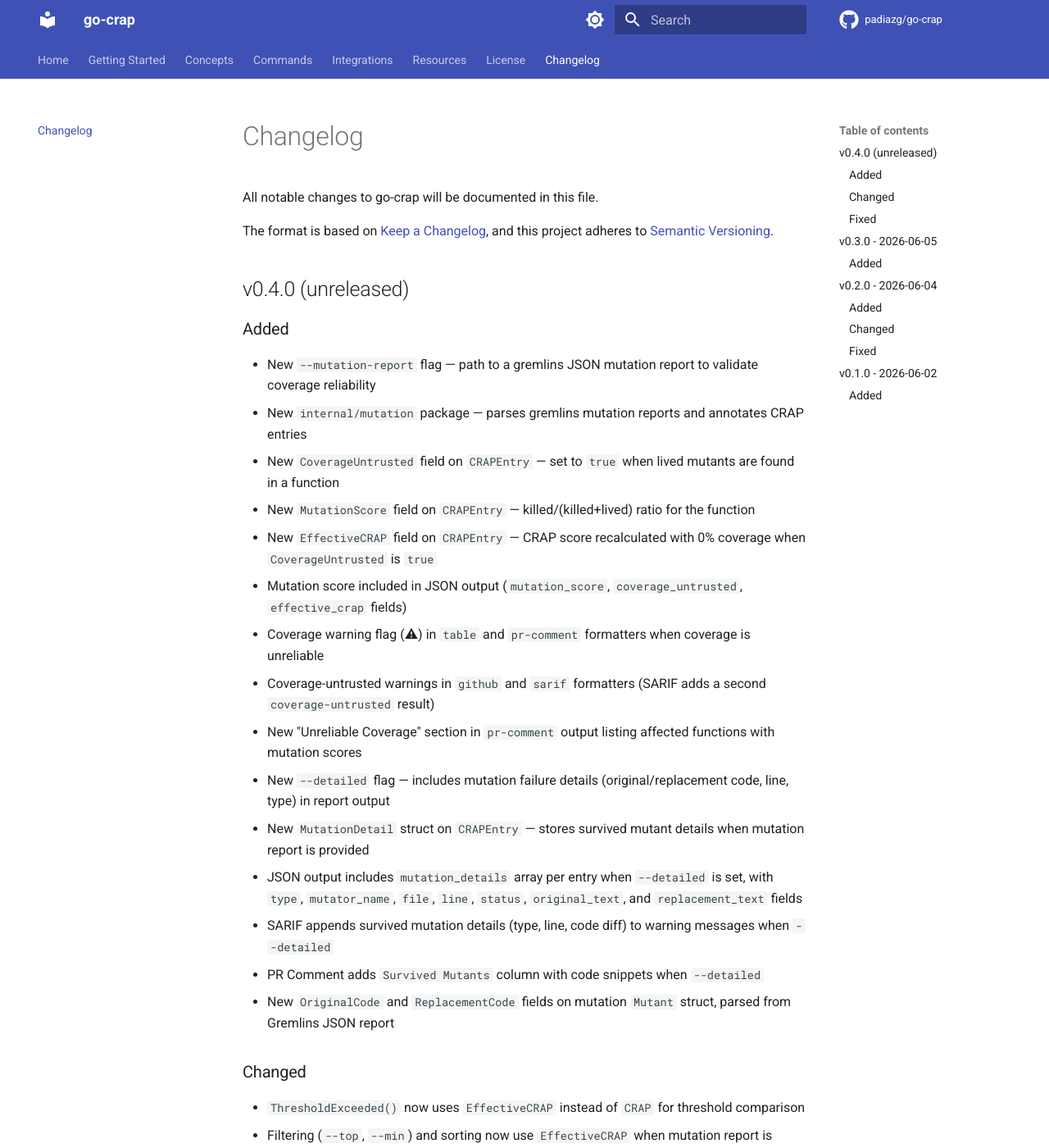
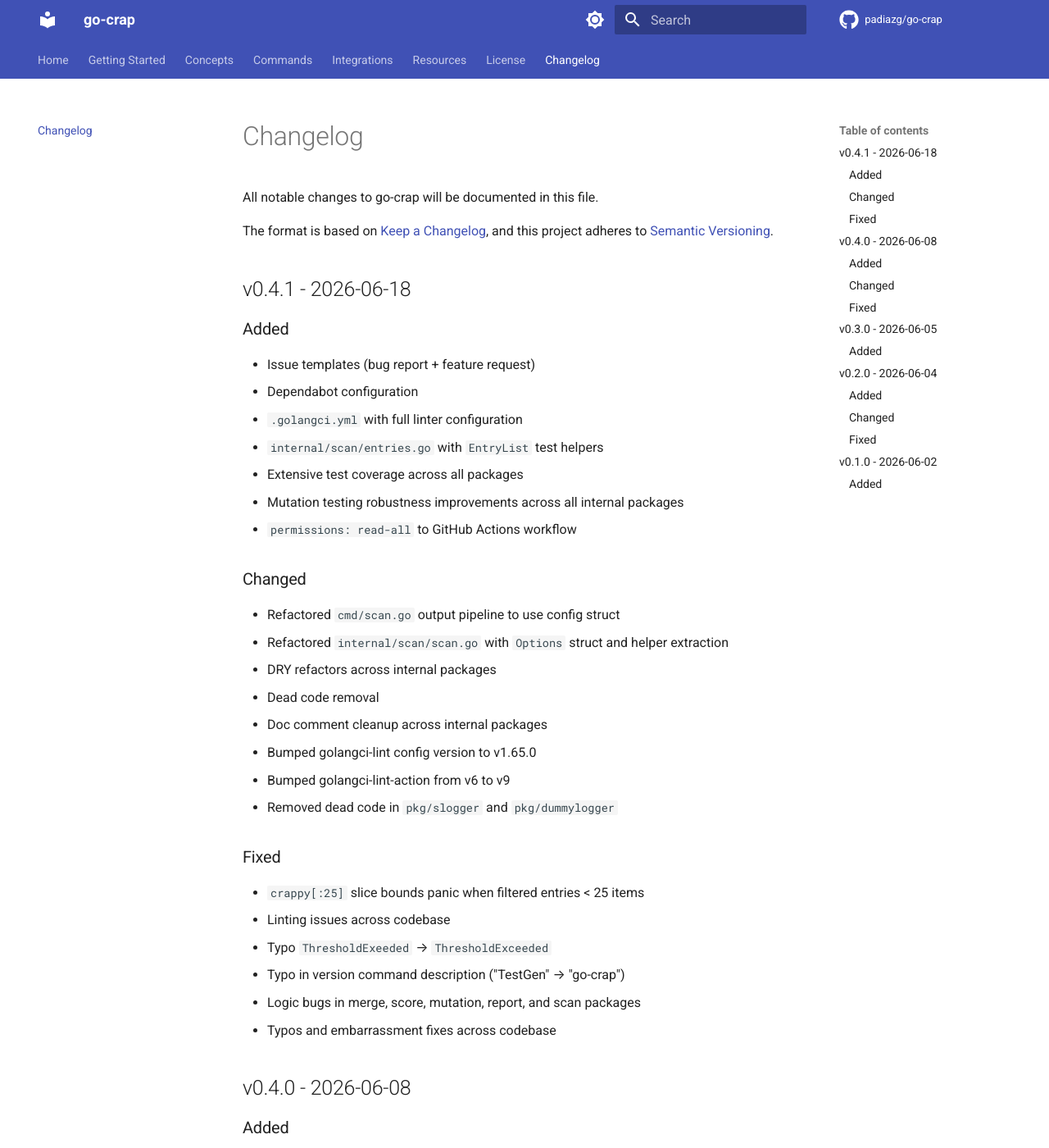
Before and after one commit to padiazg/go-crap, an MkDocs documentation site: the page built from doc/docs/changelog.md, in a window 1280 px wide and 1400 px high. Shown: the whole window at 82% size. Built offline with MkDocs 1.6.1 and Material for MkDocs 9.7.7, drawn with Linux system fonts in a browser that asks for light colours; comment, search, counter and statistics services are not loaded.

Commit message:
updated changelog

```diff
--- a/doc/docs/changelog.md
+++ b/doc/docs/changelog.md
@@ -5,7 +5,39 @@ All notable changes to go-crap will be documented in this file.
 The format is based on [Keep a Changelog](https://keepachangelog.com/en/1.0.0/),
 and this project adheres to [Semantic Versioning](https://semver.org/spec/v2.0.0.html).
 
-## v0.4.0 (unreleased)
+## v0.4.1 - 2026-06-18
+
+### Added
+
+- Issue templates (bug report + feature request)
+- Dependabot configuration
+- `.golangci.yml` with full linter configuration
+- `internal/scan/entries.go` with `EntryList` test helpers
+- Extensive test coverage across all packages
+- Mutation testing robustness improvements across all internal packages
+- `permissions: read-all` to GitHub Actions workflow
+
+### Changed
+
+- Refactored `cmd/scan.go` output pipeline to use config struct
+- Refactored `internal/scan/scan.go` with `Options` struct and helper extraction
+- DRY refactors across internal packages
+- Dead code removal
+- Doc comment cleanup across internal packages
+- Bumped golangci-lint config version to v1.65.0
+- Bumped golangci-lint-action from v6 to v9
+- Removed dead code in `pkg/slogger` and `pkg/dummylogger`
+
+### Fixed
+
+- `crappy[:25]` slice bounds panic when filtered entries < 25 items
+- Linting issues across codebase
+- Typo `ThresholdExeeded` → `ThresholdExceeded`
+- Typo in version command description ("TestGen" → "go-crap")
+- Logic bugs in merge, score, mutation, report, and scan packages
+- Typos and embarrassment fixes across codebase
+
+## v0.4.0 - 2026-06-08
 
 ### Added
 
```
Also changed, not shown: CHANGELOG.md.
